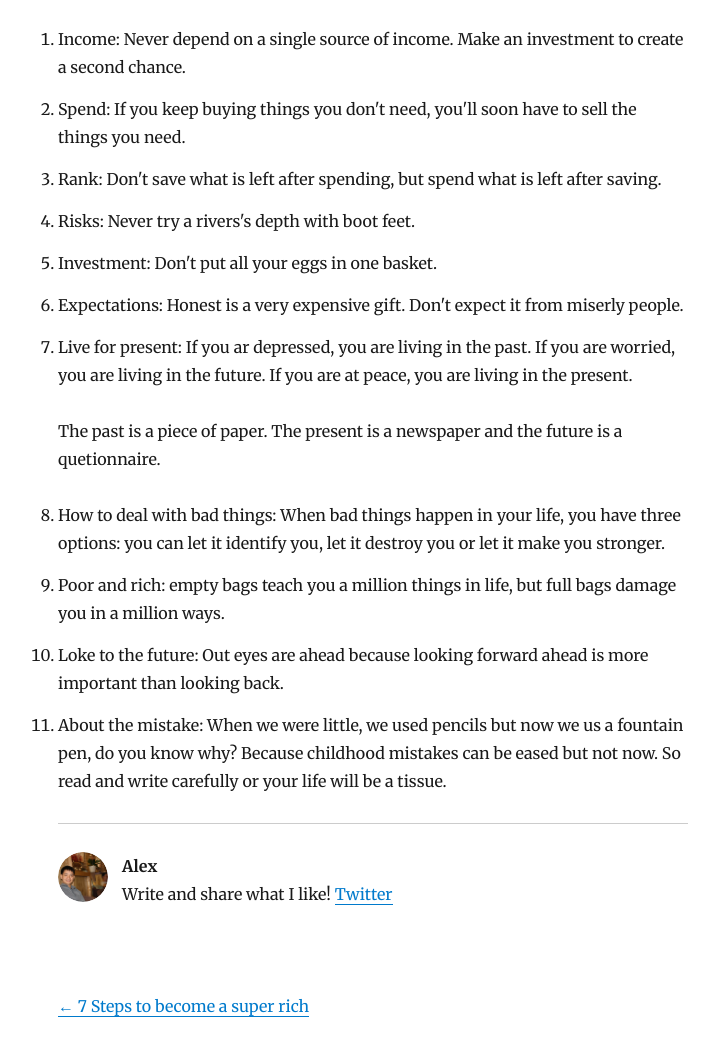
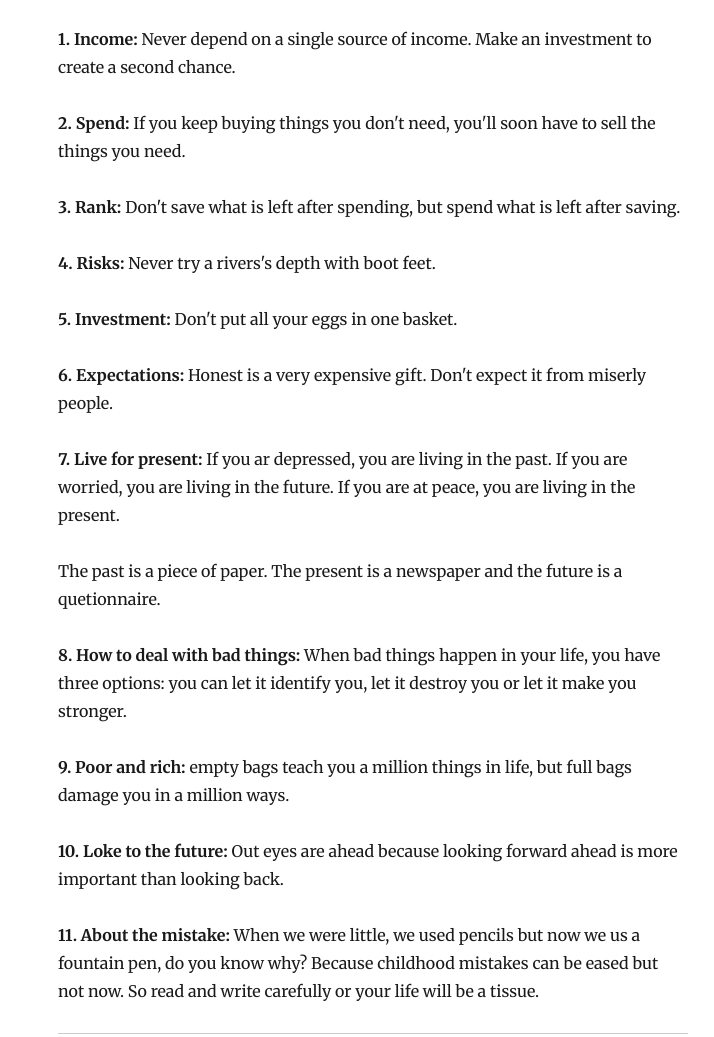
Before and after one commit to alexlevn/nf_info_blog, a Gatsby site: page /11-principles-that-you-must-know/ in a window 1280 px wide. Shown: the part 727-1764 px from the top of the page, without its empty margins (267-981 px from the left). Built offline with nearby package versions, Linux system fonts and the light colour scheme; Gatsby itself is replaced by a stand-in of ours; some packages are replaced by stand-ins of ours.

Commit message:
update post

```diff
--- a/content/blog/11-principles-that-you-must-know/index.md
+++ b/content/blog/11-principles-that-you-must-know/index.md
@@ -8,26 +8,26 @@ decription: "Income never depend on a single source of income. Make an investmen
 
 ![Pencil](./principle-pencil.jpg)
 
-1. Income: Never depend on a single source of income. Make an investment to create a second chance.
+**1. Income:** Never depend on a single source of income. Make an investment to create a second chance.
 
-2. Spend: If you keep buying things you don't need, you'll soon have to sell the things you need.
+**2. Spend:** If you keep buying things you don't need, you'll soon have to sell the things you need.
 
-3. Rank: Don't save what is left after spending, but spend what is left after saving.
+**3. Rank:** Don't save what is left after spending, but spend what is left after saving.
 
-4. Risks: Never try a rivers's depth with boot feet.
+**4. Risks:** Never try a rivers's depth with boot feet.
 
-5. Investment: Don't put all your eggs in one basket.
+**5. Investment:** Don't put all your eggs in one basket.
 
-6. Expectations: Honest is a very expensive gift. Don't expect it from miserly people.
+**6. Expectations:** Honest is a very expensive gift. Don't expect it from miserly people.
 
-7. Live for present: If you ar depressed, you are living in the past. If you are worried, you are living in the future. If you are at peace, you are living in the present.
+**7. Live for present:** If you ar depressed, you are living in the past. If you are worried, you are living in the future. If you are at peace, you are living in the present.
 
 The past is a piece of paper. The present is a newspaper and the future is a quetionnaire.
 
-8. How to deal with bad things: When bad things happen in your life, you have three options: you can let it identify you, let it destroy you or let it make you stronger.
+**8. How to deal with bad things:** When bad things happen in your life, you have three options: you can let it identify you, let it destroy you or let it make you stronger.
 
-9. Poor and rich: empty bags teach you a million things in life, but full bags damage you in a million ways.
+**9. Poor and rich:** empty bags teach you a million things in life, but full bags damage you in a million ways.
 
-10. Loke to the future: Out eyes are ahead because looking forward ahead is more important than looking back.
+**10. Loke to the future:** Out eyes are ahead because looking forward ahead is more important than looking back.
 
-11. About the mistake: When we were little, we used pencils but now we us a fountain pen, do you know why? Because childhood mistakes can be eased but not now. So read and write carefully or your life will be a tissue.
+**11. About the mistake:** When we were little, we used pencils but now we us a fountain pen, do you know why? Because childhood mistakes can be eased but not now. So read and write carefully or your life will be a tissue.
--- a/package.json
+++ b/package.json
@@ -9,7 +9,7 @@
   },
   "dependencies": {
     "gatsby": "^2.19.45",
-    "gatsby-cli": "^2.11.5",
+    "gatsby-cli": "^2.11.6",
     "gatsby-image": "^2.2.44",
     "gatsby-plugin-feed": "^2.3.29",
     "gatsby-plugin-google-analytics": "^2.1.38",
```
Also changed, not shown: 1 other file.
